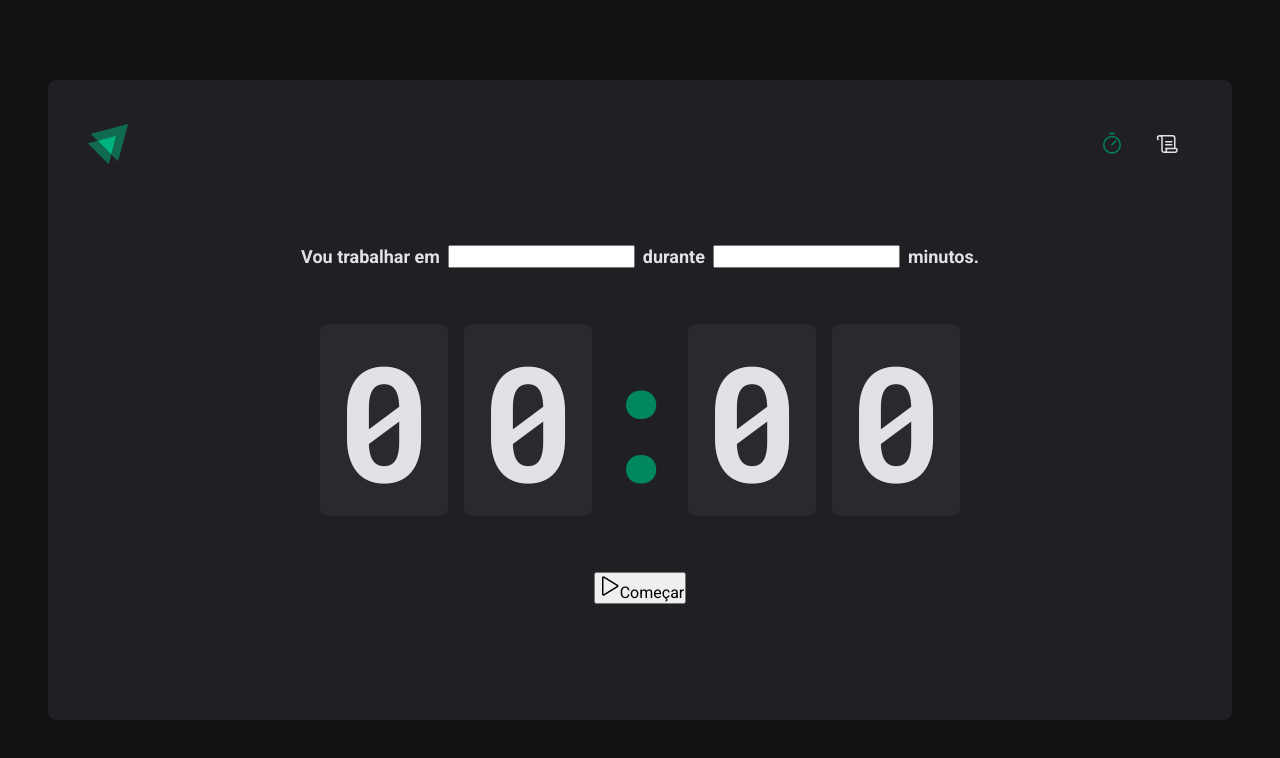
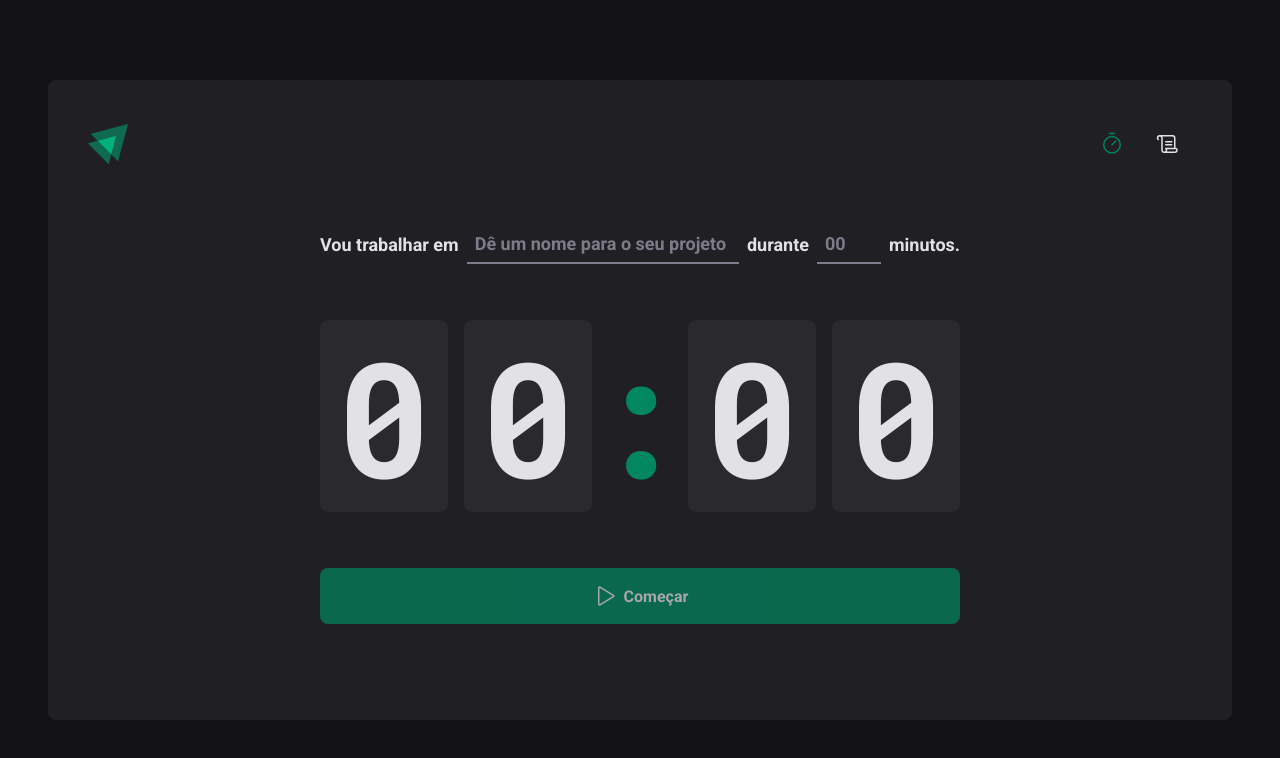
Before and after one commit to danilo-marra/02-ignite-timer, a React (Vite) app: page / in a window 1280 px wide. Shown: the top 758 px of the page. Built offline with nearby package versions, Linux system fonts and the light colour scheme.

Commit message:
finished layout home

```diff
--- a/src/pages/Home/index.tsx
+++ b/src/pages/Home/index.tsx
@@ -3,7 +3,10 @@
   CountdownContainer,
   FormContainer,
   HomeContainer,
+  MinutesAmountInput,
   Separator,
+  StartCountdownButton,
+  TaskInput,
 } from './styles'
 
 export function Home() {
@@ -12,9 +15,29 @@
       <form action="">
         <FormContainer>
           <label htmlFor="task">Vou trabalhar em</label>
-          <input id="task" type="text" />
+          <TaskInput
+            placeholder="Dê um nome para o seu projeto"
+            type="text"
+            id="task"
+            list="task-suggestions"
+          />
+
+          <datalist id="task-suggestions">
+            <option value="Projeto 01" />
+            <option value="Projeto 02" />
+            <option value="Projeto 03" />
+            <option value="banana" />
+          </datalist>
+
           <label htmlFor="minutesAmount">durante</label>
-          <input type="number" id="minutesAmount" />
+          <MinutesAmountInput
+            placeholder="00"
+            type="number"
+            id="minutesAmount"
+            step={5}
+            min={5}
+            max={60}
+          />
 
           <span>minutos.</span>
         </FormContainer>
@@ -27,10 +50,10 @@
           <span>0</span>
         </CountdownContainer>
 
-        <button type="submit">
+        <StartCountdownButton disabled type="submit">
           <Play size={24} />
           Começar
-        </button>
+        </StartCountdownButton>
       </form>
     </HomeContainer>
   )
--- a/src/pages/Home/styles.ts
+++ b/src/pages/Home/styles.ts
@@ -27,6 +27,38 @@
   flex-wrap: wrap;
 `
 
+const BaseInput = styled.input`
+  background: transparent;
+  height: 2.5rem;
+  border: 0;
+  border-bottom: 2px solid ${(props) => props.theme['gray-500']};
+  font-weight: bold;
+  font-size: 1.125rem;
+  padding: 0 0.5rem;
+
+  color: ${(props) => props.theme['gray-100']};
+
+  &:focus {
+    box-shadow: none;
+    border-color: ${(props) => props.theme['green-500']};
+  }
+  &::placeholder {
+    color: ${(props) => props.theme['gray-500']};
+  }
+`
+
+export const TaskInput = styled(BaseInput)`
+  flex: 1;
+
+  &::-webkit-calendar-picker-indicator {
+    display: none !important;
+  }
+`
+
+export const MinutesAmountInput = styled(BaseInput)`
+  width: 4rem;
+`
+
 export const CountdownContainer = styled.main`
   font-family: 'Roboto Mono', monospace;
   font-size: 10rem;
@@ -52,3 +84,31 @@
   display: flex;
   justify-content: center;
 `
+
+export const StartCountdownButton = styled.button`
+  width: 100%;
+  border: 0;
+  padding: 1rem;
+  border-radius: 8px;
+
+  display: flex;
+  align-items: center;
+  justify-content: center;
+
+  gap: 0.5rem;
+  font-weight: bold;
+
+  cursor: pointer;
+
+  background: ${(props) => props.theme['green-500']};
+  color: ${(props) => props.theme['gray-100']};
+
+  &:disabled {
+    opacity: 0.7;
+    cursor: not-allowed;
+  }
+
+  &:not(:disabled):hover {
+    background: ${(props) => props.theme['green-700']};
+  }
+`
```
